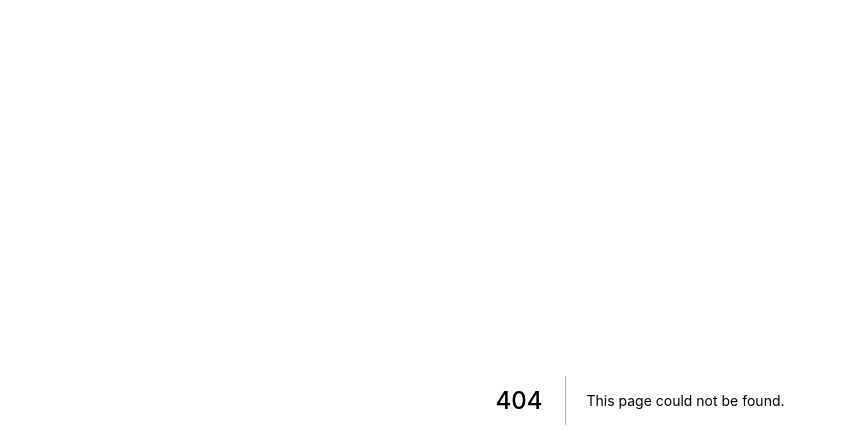
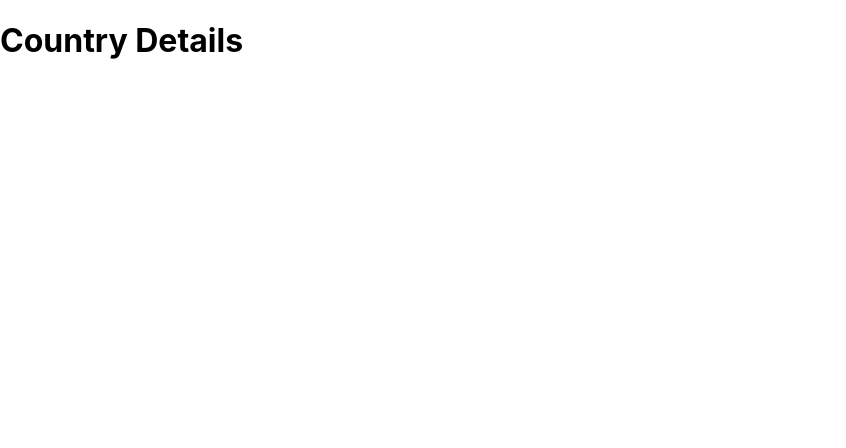
Before and after one commit to Ugboaja-Uchechi/countries, a Next.js app: page /country/1 in a window 1280 px wide. Before the commit this address had no page. Shown: the top 448 px of the page, without its empty margins (0-846 px from the left). Built offline with nearby package versions, Linux system fonts and the light colour scheme.

Commit message:
Create dynamic routes

```diff
--- /dev/null
+++ b/pages/country/[name].js
@@ -0,0 +1,7 @@
+const Details = () => {
+  return (
+    <h1>Country Details</h1>
+  )
+}
+
+export default Details;
```
Also changed, not shown: pages/index.js (+4 -4 lines), pages/countries/[id].js (deleted).
